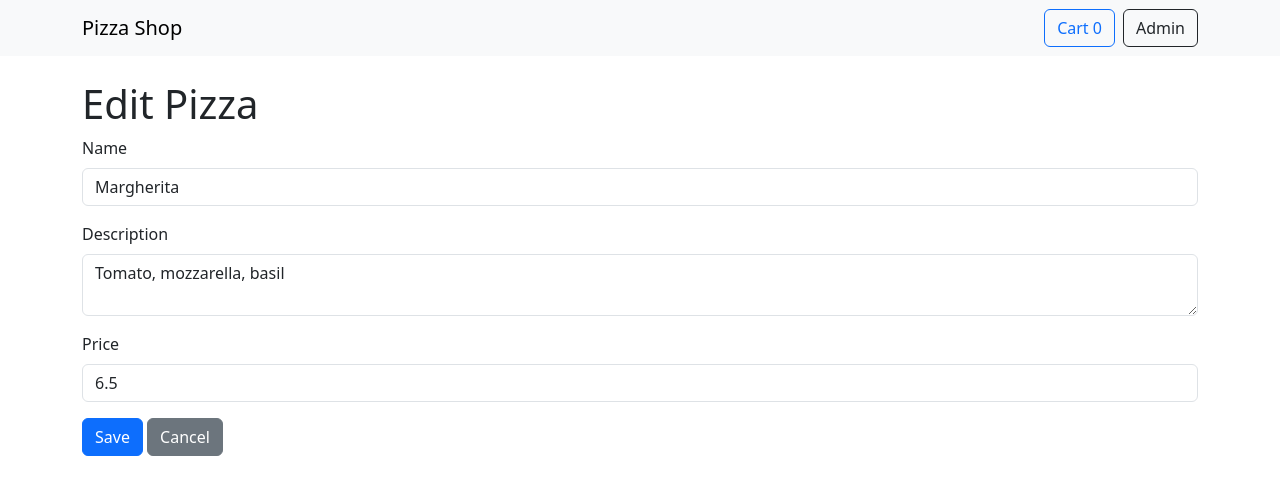
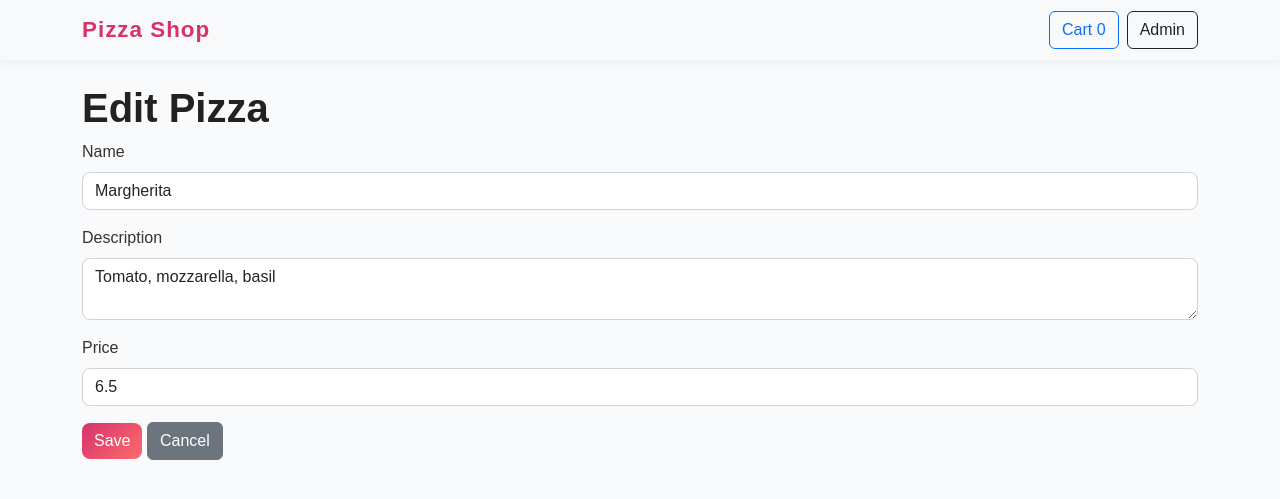
Before and after one commit to Logic-ui/pizza-site, a FastAPI app: page /admin/pizzas/edit/1 in a window 1280 px wide. Shown: the top 499 px of the page. Run offline with FastAPI, Linux system fonts and the light colour scheme.

Commit message:
Formating set of html tag

```diff
--- a/app/static/css/main.css
+++ b/app/static/css/main.css
@@ -1,2 +1,138 @@
 /* app/static/css/main.css */
 .card img { object-fit: cover; height: 180px; }
+/* ====== Global Styling ====== */
+body {
+  font-family: "Poppins", sans-serif;
+  background: #f9fafc;
+  color: #333;
+  transition: background 0.3s ease-in-out;
+}
+
+/* ====== Navbar ====== */
+.navbar {
+  box-shadow: 0 4px 10px rgba(0, 0, 0, 0.05);
+  transition: all 0.3s ease;
+}
+.navbar-brand {
+  font-weight: 700;
+  font-size: 1.4rem;
+  letter-spacing: 1px;
+  color: #d6336c !important;
+}
+.navbar .btn {
+  transition: transform 0.2s ease, background 0.3s ease;
+}
+.navbar .btn:hover {
+  transform: scale(1.05);
+}
+
+/* ====== Headings ====== */
+h1, h2, h5 {
+  font-weight: 600;
+  color: #222;
+}
+
+/* ====== Card Styling (Pizza Items) ====== */
+.card {
+  border: none;
+  border-radius: 15px;
+  overflow: hidden;
+  box-shadow: 0 6px 15px rgba(0, 0, 0, 0.08);
+  transition: transform 0.25s ease, box-shadow 0.25s ease;
+}
+.card:hover {
+  transform: translateY(-6px);
+  box-shadow: 0 10px 20px rgba(0, 0, 0, 0.15);
+}
+.card-img-top {
+  height: 220px;
+  object-fit: cover;
+  transition: transform 0.3s ease;
+}
+.card:hover .card-img-top {
+  transform: scale(1.05);
+}
+.card-title {
+  color: #d6336c;
+  font-weight: 600;
+  font-size: 1.2rem;
+}
+
+/* ====== Buttons ====== */
+.btn-primary {
+  background: linear-gradient(135deg, #d6336c, #ff6b6b);
+  border: none;
+  border-radius: 8px;
+  transition: transform 0.2s ease, box-shadow 0.2s ease;
+}
+.btn-primary:hover {
+  transform: translateY(-2px);
+  box-shadow: 0 6px 12px rgba(214, 51, 108, 0.3);
+}
+
+.btn-success {
+  background: linear-gradient(135deg, #38b000, #70e000);
+  border: none;
+  border-radius: 8px;
+}
+.btn-success:hover {
+  transform: translateY(-2px);
+  box-shadow: 0 6px 12px rgba(56, 176, 0, 0.3);
+}
+
+.btn-danger {
+  background: linear-gradient(135deg, #e63946, #ff4d6d);
+  border: none;
+}
+.btn-danger:hover {
+  transform: translateY(-2px);
+  box-shadow: 0 6px 12px rgba(230, 57, 70, 0.3);
+}
+
+/* ====== Table Styling (Admin & Cart) ====== */
+.table {
+  background: white;
+  border-radius: 10px;
+  overflow: hidden;
+  box-shadow: 0 4px 12px rgba(0,0,0,0.05);
+}
+.table th {
+  background: #f1f3f5;
+  font-weight: 600;
+}
+.table td, .table th {
+  padding: 14px;
+  vertical-align: middle;
+}
+
+/* ====== Forms ====== */
+form .form-control, textarea {
+  border-radius: 8px;
+  border: 1px solid #ced4da;
+  transition: border-color 0.3s ease, box-shadow 0.3s ease;
+}
+form .form-control:focus {
+  border-color: #d6336c;
+  box-shadow: 0 0 6px rgba(214, 51, 108, 0.2);
+}
+
+/* ====== Alerts ====== */
+.alert {
+  border-radius: 8px;
+  animation: fadeIn 0.6s ease;
+}
+
+/* ====== Animations ====== */
+@keyframes fadeIn {
+  from { opacity: 0; transform: translateY(-10px); }
+  to   { opacity: 1; transform: translateY(0); }
+}
+@keyframes pop {
+  0%   { transform: scale(0.95); opacity: 0; }
+  100% { transform: scale(1); opacity: 1; }
+}
+
+/* Animate modals, cards, and forms */
+.card, form, .table, .alert {
+  animation: pop 0.5s ease;
+}
--- a/app/templates/base.html
+++ b/app/templates/base.html
@@ -1,11 +1,14 @@
-<!doctype html>
+<!DOCTYPE html>
 <html lang="en">
   <head>
     <meta charset="utf-8" />
     <meta name="viewport" content="width=device-width,initial-scale=1" />
     <title>Pizza Shop</title>
-    <link href="https://cdn.jsdelivr.net/npm/bootstrap@5.3.0/dist/css/bootstrap.min.css" rel="stylesheet">
-    <link rel="stylesheet" href="/static/css/main.css">
+    <link
+      href="https://cdn.jsdelivr.net/npm/bootstrap@5.3.0/dist/css/bootstrap.min.css"
+      rel="stylesheet"
+    />
+    <link rel="stylesheet" href="/static/css/main.css" />
   </head>
   <body>
     <nav class="navbar navbar-expand-lg navbar-light bg-light mb-4">
@@ -15,16 +18,12 @@
           <a class="btn btn-outline-primary" href="/cart">
             Cart <span id="cart-count">0</span>
           </a>
-          <a class="btn btn-outline-dark" href="/admin/pizzas">
-            Admin
-          </a>
+          <a class="btn btn-outline-dark" href="/admin/pizzas"> Admin </a>
         </div>
       </div>
     </nav>
 
-    <main class="container">
-      {% block content %}{% endblock %}
-    </main>
+    <main class="container">{% block content %}{% endblock %}</main>
 
     <script src="/static/js/main.js"></script>
     <script src="https://cdn.jsdelivr.net/npm/bootstrap@5.3.0/dist/js/bootstrap.bundle.min.js"></script>
--- a/app/templates/pizza_form.html
+++ b/app/templates/pizza_form.html
@@ -1,19 +1,35 @@
-{% extends "base.html" %}
-{% block content %}
+{% extends "base.html" %} {% block content %}
 <h1>{{ pizza and "Edit Pizza" or "Add Pizza" }}</h1>
 
-<form method="post" action="{{ pizza and '/admin/pizzas/edit/' ~ pizza.id or '/admin/pizzas/new' }}">
+<form
+  method="post"
+  action="{{ pizza and '/admin/pizzas/edit/' ~ pizza.id or '/admin/pizzas/new' }}"
+>
   <div class="mb-3">
     <label class="form-label">Name</label>
-    <input class="form-control" name="name" value="{{ pizza and pizza.name or '' }}" required>
+    <input
+      class="form-control"
+      name="name"
+      value="{{ pizza and pizza.name or '' }}"
+      required
+    />
   </div>
   <div class="mb-3">
     <label class="form-label">Description</label>
-    <textarea class="form-control" name="description">{{ pizza and pizza.description or '' }}</textarea>
+    <textarea class="form-control" name="description">
+{{ pizza and pizza.description or '' }}</textarea
+    >
   </div>
   <div class="mb-3">
     <label class="form-label">Price</label>
-    <input type="number" step="0.01" class="form-control" name="price" value="{{ pizza and pizza.price or '' }}" required>
+    <input
+      type="number"
+      step="0.01"
+      class="form-control"
+      name="price"
+      value="{{ pizza and pizza.price or '' }}"
+      required
+    />
   </div>
   <button type="submit" class="btn btn-primary">Save</button>
   <a class="btn btn-secondary" href="/admin/pizzas">Cancel</a>
```
Also changed, not shown: app/static/js/main.js (+28 -26 lines), app/templates/admin_pizzas.html (+16 -6 lines), app/templates/cart.html (+12 -5 lines), app/templates/order_success.html (+4 -7 lines), pizzadb.db.
